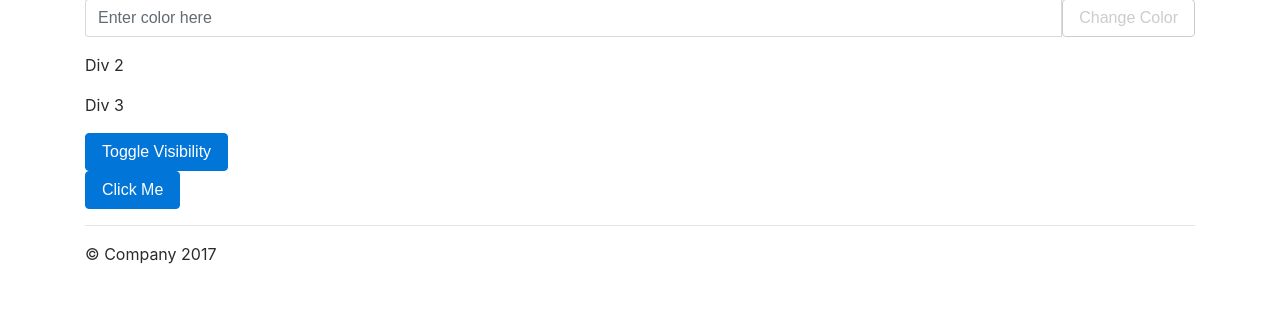
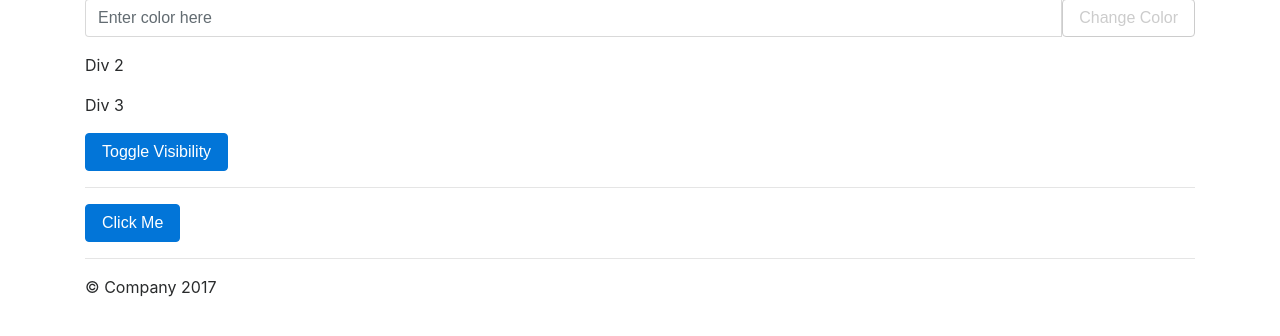
Before and after one commit to Higgins723/cs313, a PHP site: page /week02.php in a window 1280 px wide. Shown: the part 93-429 px from the top of the page. Run offline with PHP 8.4, Linux system fonts and the light colour scheme; some libraries are stand-ins or nearby versions.

Commit message:
working on toggle

```diff
--- a/web/week02.php
+++ b/web/week02.php
@@ -20,8 +20,9 @@
             </div>
             <div class="div3">
                 <p>Div 3</p>
-                <button class="btn btn-primary" onclick="toggleDiv3()" type="button">Toggle Visibility</button>
             </div>
+            <button class="btn btn-primary" onclick="toggleDiv3()" type="button">Toggle Visibility</button>
+            <hr/>
             <button type="button" onclick="week02Alert()"  class="btn btn-primary">Click Me</button>
         </div>
     </div>
```
